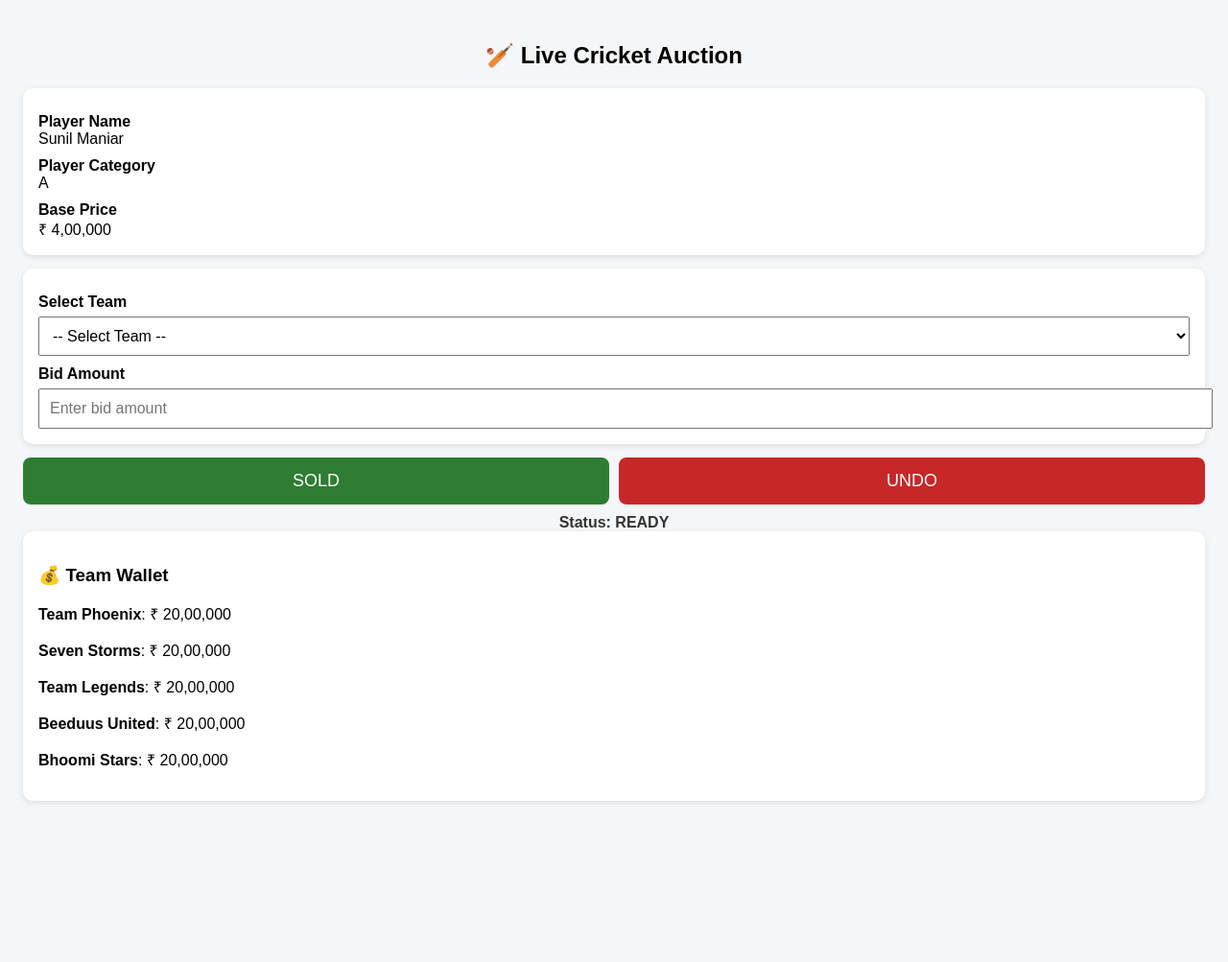
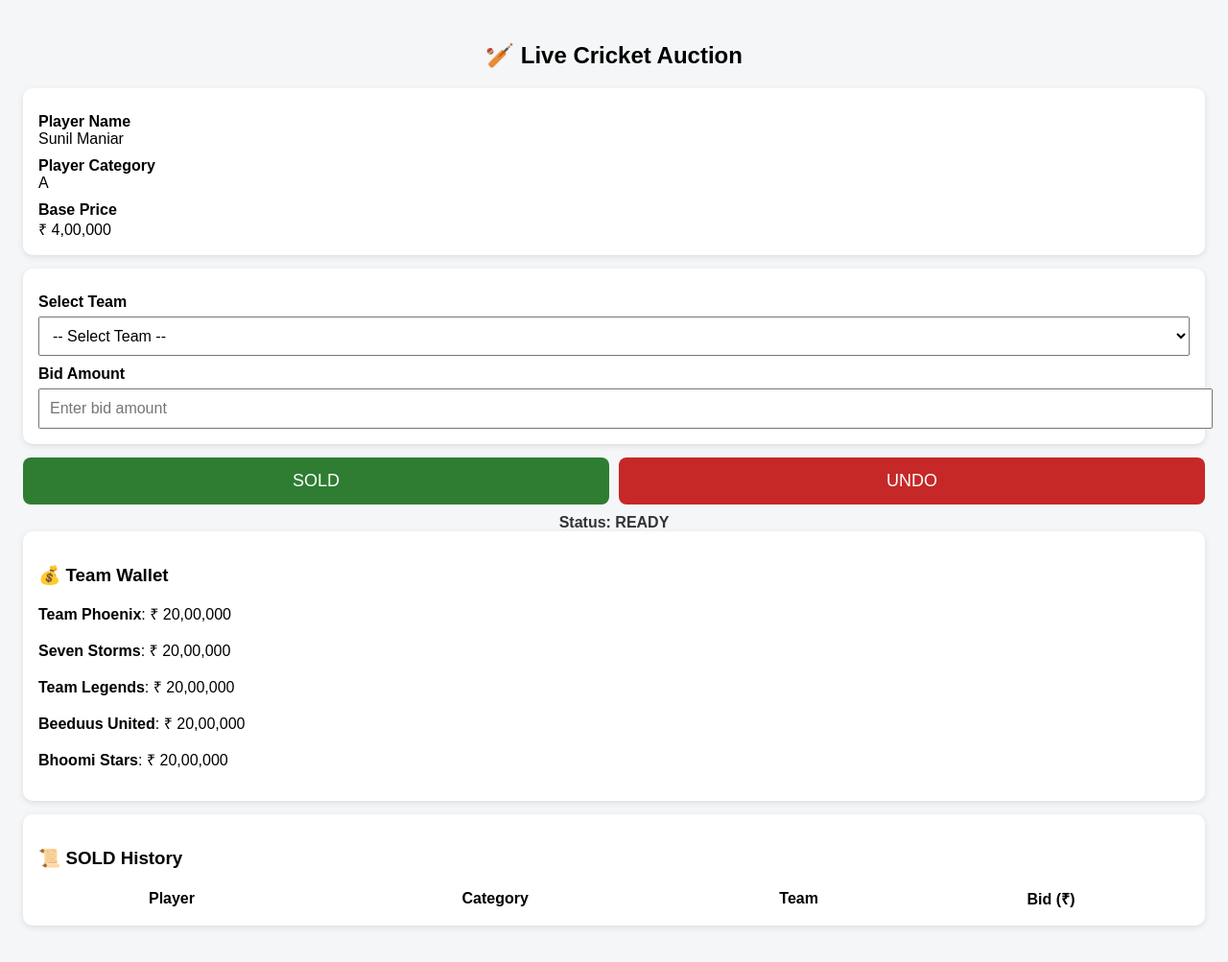
Before and after one commit to pathakapil/cricket-auction-app, a plain HTML site: page index.html in a window 1280 px wide. Shown: the whole page at 96% size. Before the commit the page ends 873 px from the top, so only its background shows below. Drawn offline with Linux system fonts and the light colour scheme.

Commit message:
Update index.html

```diff
--- a/index.html
+++ b/index.html
@@ -54,6 +54,21 @@
 </div>
   <!-- Link JS -->
   <script src="app.js"></script>
+<div class="card">
+  <h3>📜 SOLD History</h3>
+
+  <table id="historyTable" style="width:100%; border-collapse: collapse;">
+    <thead>
+      <tr>
+        <th>Player</th>
+        <th>Category</th>
+        <th>Team</th>
+        <th>Bid (₹)</th>
+      </tr>
+    </thead>
+    <tbody></tbody>
+  </table>
+</div>
 
 </body>
 </html>
```
